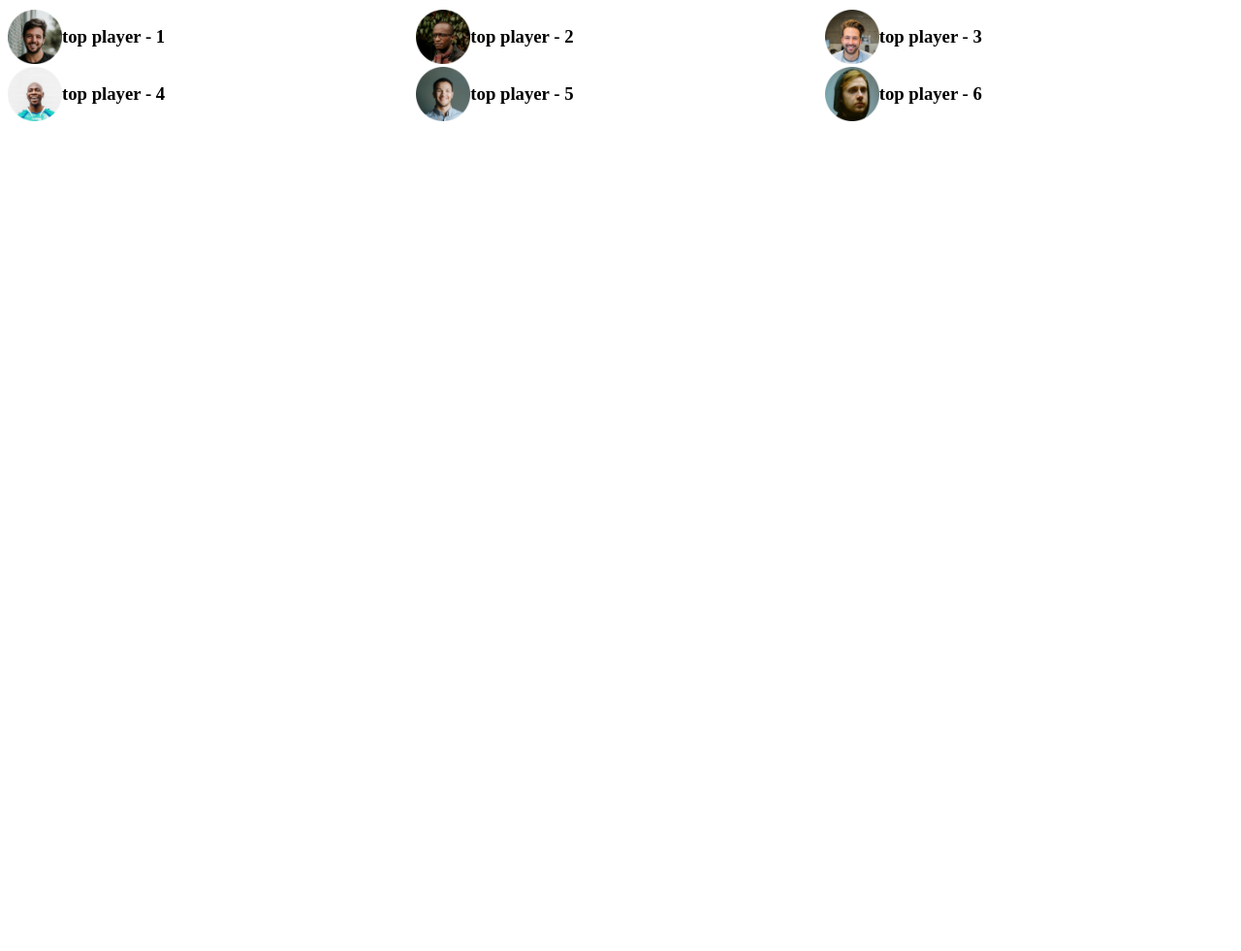
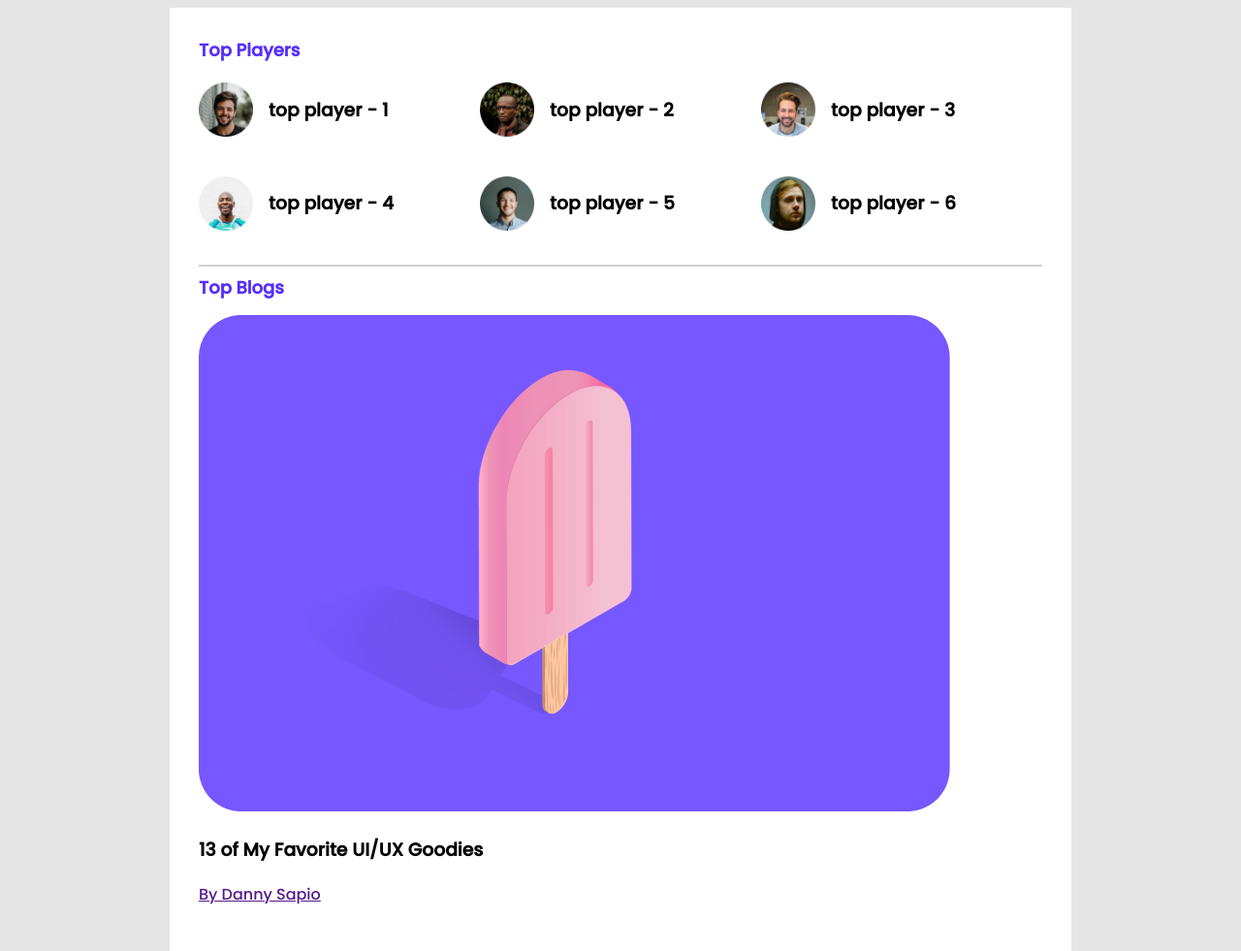
Before and after one commit to mrinal-crypto/leader-board-css3, a plain HTML site: page index.html in a window 1280 px wide. Shown: the whole page at 97% size. Before the commit the page ends 800 px from the top, so only its background shows below. Drawn offline with Linux system fonts and the light colour scheme.

Commit message:
leader-board

```diff
--- a/index.html
+++ b/index.html
@@ -17,38 +17,56 @@
     </header>
     <!-- header end -->
     <!-- top player and top blog -->
-    <section>
+    <main>
+        <section class="container">
             <div class="top-players">
+                <h1 class="section-title">Top Players</h1>
                 <div class="players">
                     <!-- .player*6>img[src="images/players/player-$.png"]+h3{top player - $} -->
                     <div class="player">
                         <img src="images/players/player-1.png" alt="">
-                    <h3>top player - 1</h3>
+                        <h3 class="player-name">top player - 1</h3>
                     </div>
                     <div class="player">
                         <img src="images/players/player-2.png" alt="">
-                    <h3>top player - 2</h3>
+                        <h3 class="player-name">top player - 2</h3>
                     </div>
                     <div class="player">
                         <img src="images/players/player-3.png" alt="">
-                    <h3>top player - 3</h3>
+                        <h3 class="player-name">top player - 3</h3>
                     </div>
                     <div class="player">
                         <img src="images/players/player-4.png" alt="">
-                    <h3>top player - 4</h3>
+                        <h3 class="player-name">top player - 4</h3>
                     </div>
                     <div class="player">
                         <img src="images/players/player-5.png" alt="">
-                    <h3>top player - 5</h3>
+                        <h3 class="player-name">top player - 5</h3>
                     </div>
                     <div class="player">
                         <img src="images/players/player-6.png" alt="">
-                    <h3>top player - 6</h3>
+                        <h3 class="player-name">top player - 6</h3>
                     </div>
 
                 </div>
             </div>
+            <hr>
+            <div class="top-blogs">
+                <h1 class="section-title">Top Blogs</h1>
+                <div class="blogs">
+                    <article class="blog">
+                        <div class="tumbnails">
+                            <img src="images/blogs/blog-1.png" alt="">
+                        </div>
+                        <div class="blog-info">
+                            <h3 class="blog-title">13 of My Favorite UI/UX Goodies</h3>
+                            <p class="blog-author"><a href="">By Danny Sapio</a></p>
+                        </div>
+                    </article>
+                </div>
+            </div>
         </section>
+    </main>
 </body>
 
 </html>
--- a/styles/style.css
+++ b/styles/style.css
@@ -1,7 +1,34 @@
+
+
+/* fonts popins */
+@import url('https://fonts.googleapis.com/css2?family=Poppins:wght@500&display=swap');
+
+/* common styles or utilities */
+body{
+    font-family: 'Poppins', sans-serif;
+    background-color: #E5E5E5;
+}
+main{
+    display: flex;
+    justify-content: center;
+}
+.container{
+    background-color: #FFFFFF;
+    width: 870px;
+    padding: 30px;
+}
+
 /* top players styles */
+.section-title{
+    color: #562EFF;
+    font-size: 24px;
+    margin-top: 0px;
+    font-size: 18px;
+}
 .players{
     display: grid;
     grid-template-columns: repeat(3, 1fr);
+    grid-row-gap: 30px;
 }
 .player{
     display: flex;
@@ -11,3 +38,10 @@
     width: 56px;
     height: 56px;
 }
+.player-name{
+    margin-left: 16px;
+}
+hr{
+    border: 1px solid #D1D1D1;
+    margin-top: 30px;
+}
```
Lines whose indentation alone changed are shown as unchanged.
